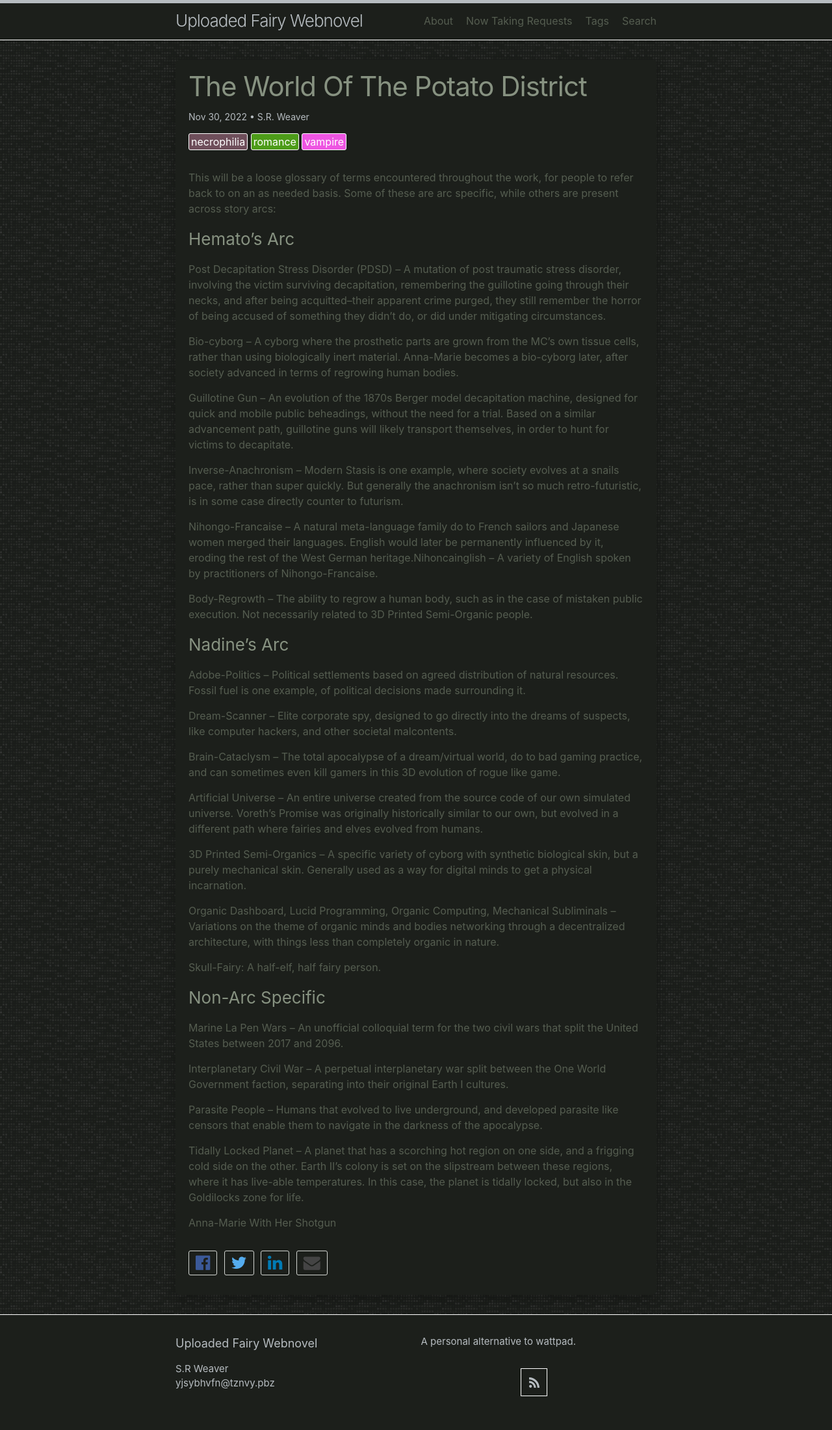
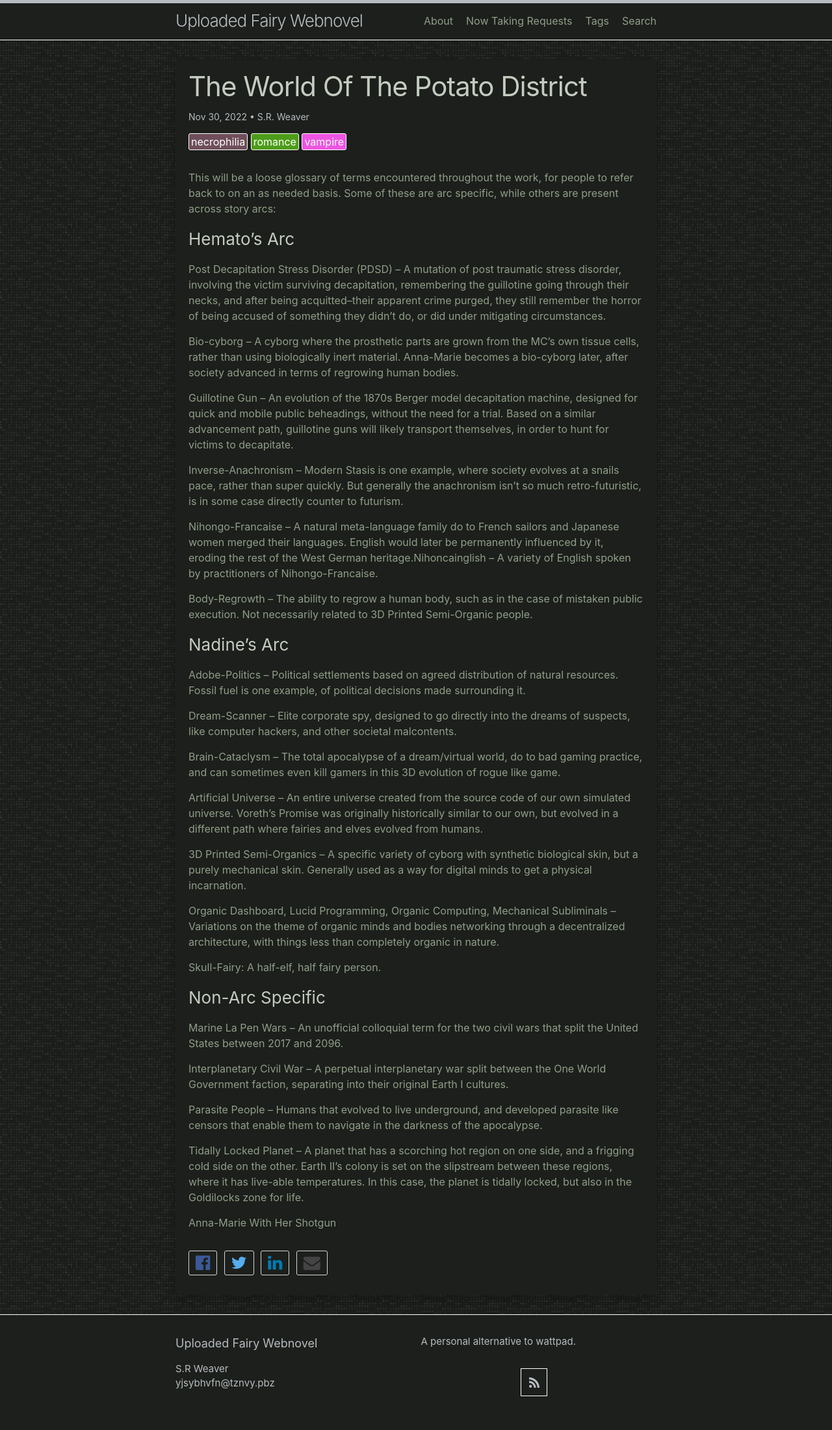
Before and after one commit to LWFlouisa/UploadedFairyOELN, a Jekyll site: the page built from _posts/2022-11-30-glossary.md, in a window 1280 px wide. Shown: the whole page at 65% size. Built offline with Jekyll 4.4.1, drawn with Linux system fonts in a browser that asks for light colours; our own code applies the rules of GitHub Pages for plain Markdown files.

Commit message:
Update minima.scss

```diff
--- a/_sass/minima.scss
+++ b/_sass/minima.scss
@@ -10,7 +10,7 @@ $base-line-height: 1.5 !default;
 
 $spacing-unit:     30px !default;
 
-$text-color:       #555D50 !default;
+$text-color:       #909E88 !default;
 $background-color: #1C1F1B !default;
 $brand-color:      #B6BCC0 !default; // Twitter Blue
 
```
